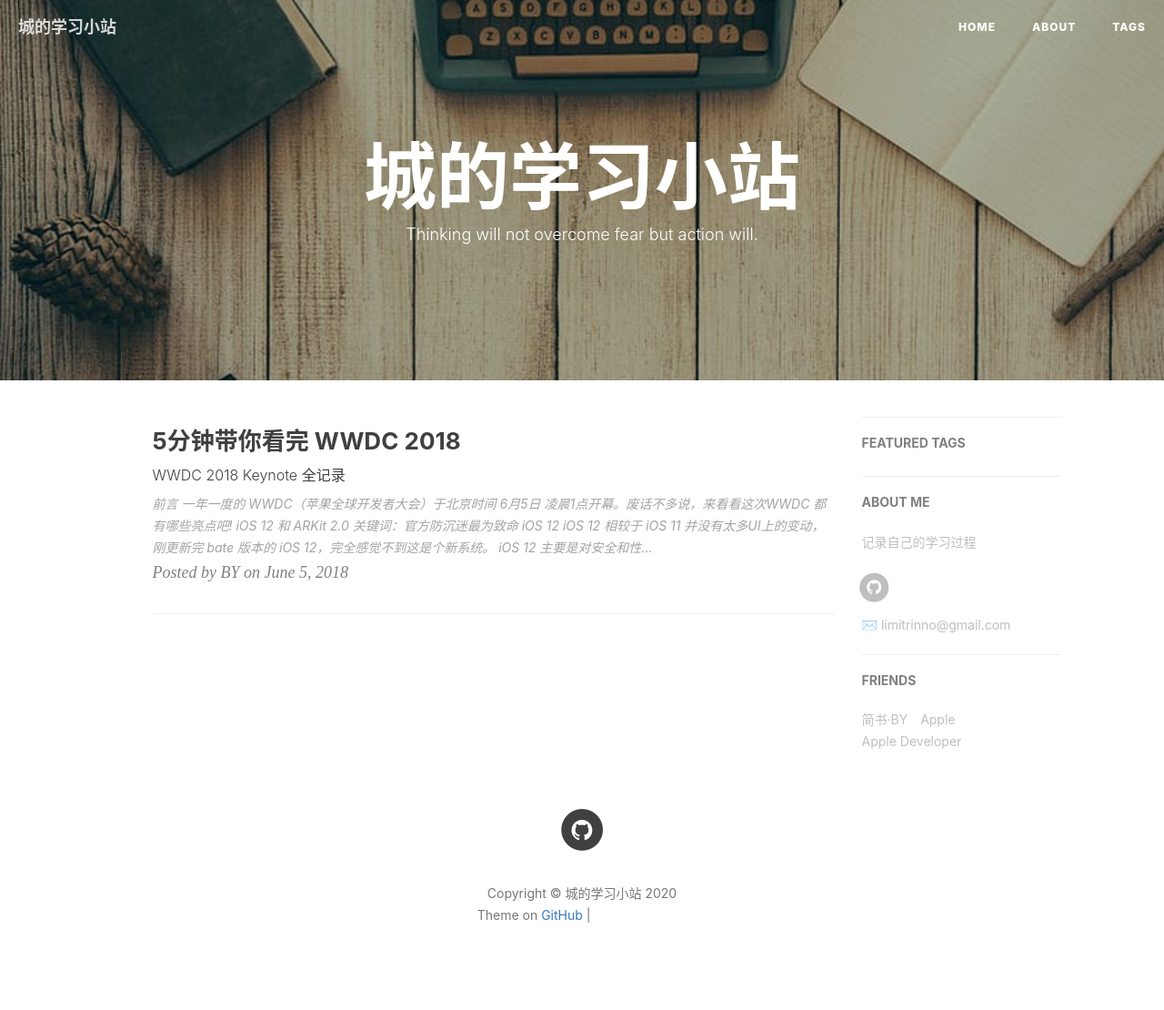
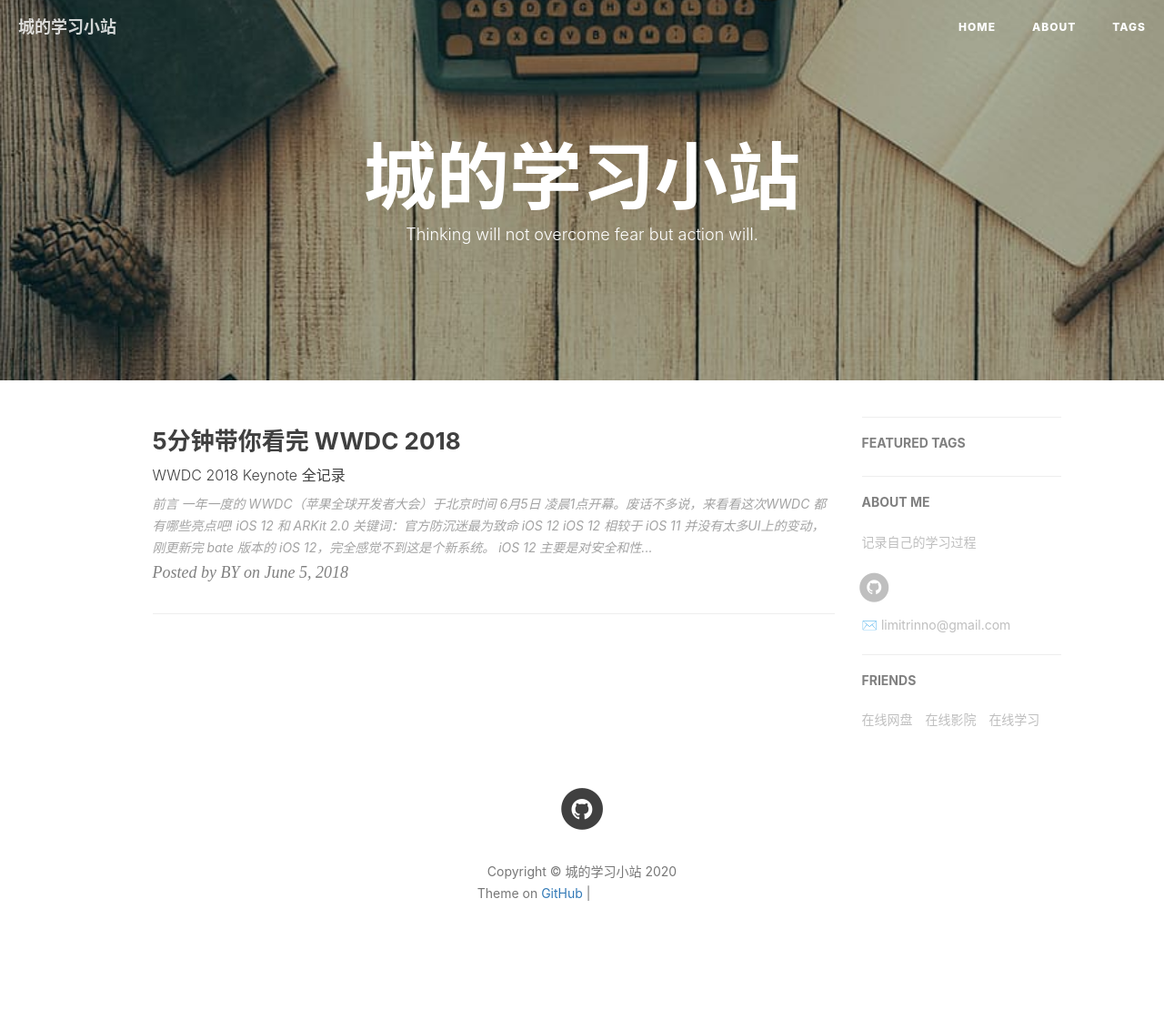
Before and after one commit to limitrinno/limitrinno.github.io, a Jekyll site: the page built from index.html, in a window 1280 px wide. Shown: the whole page at 91% size. Built offline with Jekyll 4.4.1, drawn with Linux system fonts in a browser that asks for light colours; nearby versions of some CDN libraries; the list of posts is cut into pages by our own code; comment, search, counter and statistics services are not loaded; after the commit the page ends 1086 px from its top, so only the background shows below that; grey boxes are pictures that could not be loaded.

Commit message:
Update _config.yml

```diff
--- a/_config.yml
+++ b/_config.yml
@@ -60,14 +60,14 @@ kramdown:
 # disqus_username: qiubaiying
 
 # Gitalk
-gitalk:
-  enable: flase    #是否开启Gitalk评论
-  clientID: f2c84e7629bb1446c1a4                            #生成的clientID
-  clientSecret: ca6d6139d1e1b8c43f8b2e19492ddcac8b322d0d    #生成的clientSecret
-  repo: qiubaiying.github.io    #仓库名称
-  owner: qiubaiying    #github用户名
-  admin: qiubaiying
-  distractionFreeMode: true #是否启用类似FB的阴影遮罩
+#gitalk:
+#  enable: flase    #是否开启Gitalk评论
+#  clientID: f2c84e7629bb1446c1a4                            #生成的clientID
+#  clientSecret: ca6d6139d1e1b8c43f8b2e19492ddcac8b322d0d    #生成的clientSecret
+#  repo: qiubaiying.github.io    #仓库名称
+# owner: qiubaiying    #github用户名
+#  admin: qiubaiying
+#  distractionFreeMode: true #是否启用类似FB的阴影遮罩
 
 
 # 统计
@@ -99,13 +99,13 @@ service-worker: true
 # Friends
 friends: [
     {
-        title: "简书·BY",
-        href: "http://www.jianshu.com/"
+        title: "在线网盘",
+        href: "http://data.befrom.ml:88/"
     },{
-        title: "Apple",
-        href: "https://apple.com"
+        title: "在线影院",
+        href: "http://video.befrom.ml:90/"
     },{
-        title: "Apple Developer",
-        href: "https://developer.apple.com/"
+        title: "在线学习",
+        href: "http://sh.befrom.ml:70/"
     }
 ]
```
